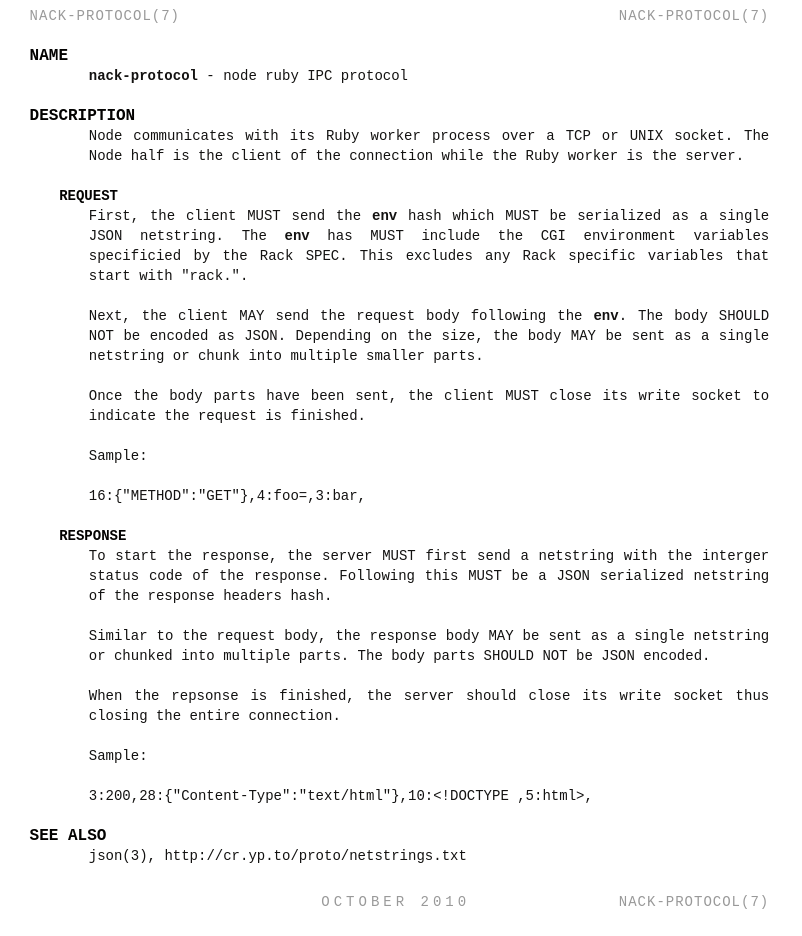
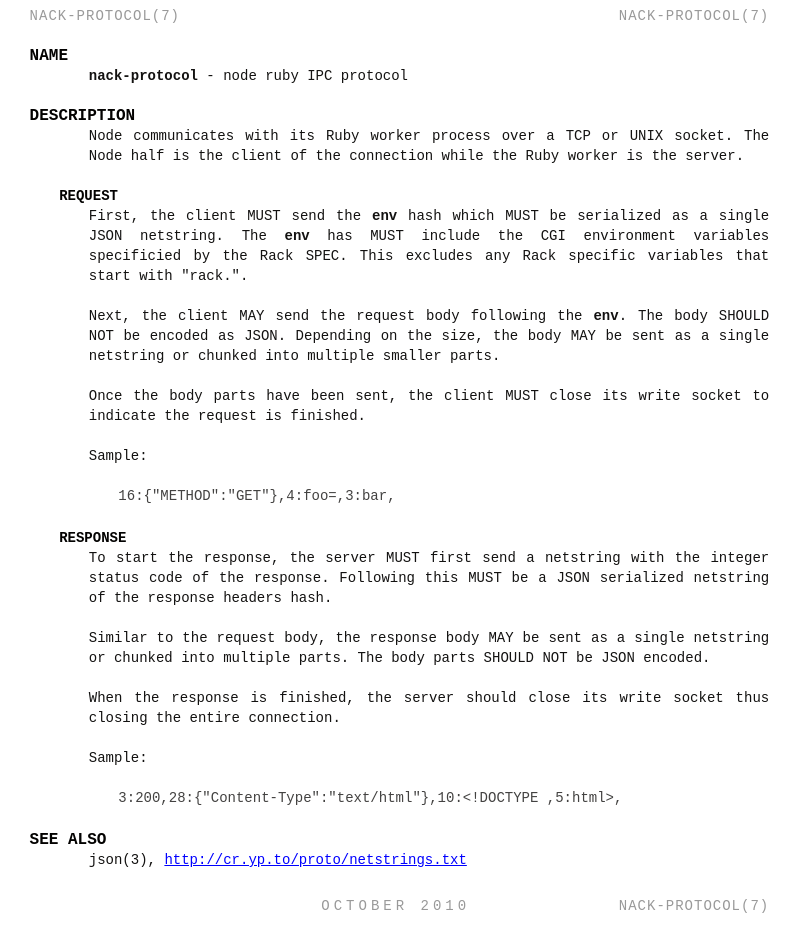
Before and after one commit to josh/nack, a plain HTML site: page protocol.7.html in a window 1280 px wide. Shown: the whole page, without its empty margins (0-802 px from the left). Drawn offline with Linux system fonts and the light colour scheme.

Commit message:
rebuild manual

```diff
--- a/protocol.7.html
+++ b/protocol.7.html
@@ -77,29 +77,31 @@
 
 <p>First, the client MUST send the <code>env</code> hash which MUST be serialized as a single JSON netstring. The <code>env</code> has MUST include the CGI environment variables specificied by the Rack SPEC. This excludes any Rack specific variables that start with "rack.".</p>
 
-<p>Next, the client MAY send the request body following the <code>env</code>. The body SHOULD NOT be encoded as JSON. Depending on the size, the body MAY be sent as a single netstring or chunk into multiple smaller parts.</p>
+<p>Next, the client MAY send the request body following the <code>env</code>. The body SHOULD NOT be encoded as JSON. Depending on the size, the body MAY be sent as a single netstring or chunked into multiple smaller parts.</p>
 
 <p>Once the body parts have been sent, the client MUST close its write socket to indicate the request is finished.</p>
 
 <p>Sample:</p>
 
-<p>  16:{"METHOD":"GET"},4:foo=,3:bar,</p>
+<pre><code>16:{"METHOD":"GET"},4:foo=,3:bar,
+</code></pre>
 
 <h3 id="RESPONSE">RESPONSE</h3>
 
-<p>To start the response, the server MUST first send a netstring with the interger status code of the response. Following this MUST be a JSON serialized netstring of the response headers hash.</p>
+<p>To start the response, the server MUST first send a netstring with the integer status code of the response. Following this MUST be a JSON serialized netstring of the response headers hash.</p>
 
 <p>Similar to the request body, the response body MAY be sent as a single netstring or chunked into multiple parts. The body parts SHOULD NOT be JSON encoded.</p>
 
-<p>When the repsonse is finished, the server should close its write socket thus closing the entire connection.</p>
+<p>When the response is finished, the server should close its write socket thus closing the entire connection.</p>
 
 <p>Sample:</p>
 
-<p>  3:200,28:{"Content-Type":"text/html"},10:&lt;!DOCTYPE ,5:html>,</p>
+<pre><code>3:200,28:{"Content-Type":"text/html"},10:&lt;!DOCTYPE ,5:html&gt;,
+</code></pre>
 
 <h2 id="SEE-ALSO">SEE ALSO</h2>
 
-<p><span class="man-ref">json<span class="s">(3)</span></span>, http://cr.yp.to/proto/netstrings.txt</p>
+<p><span class="man-ref">json<span class="s">(3)</span></span>, <a href="http://cr.yp.to/proto/netstrings.txt" data-bare-link="true">http://cr.yp.to/proto/netstrings.txt</a></p>
 
 
   <ol class='man-decor man-foot man foot'>
```
